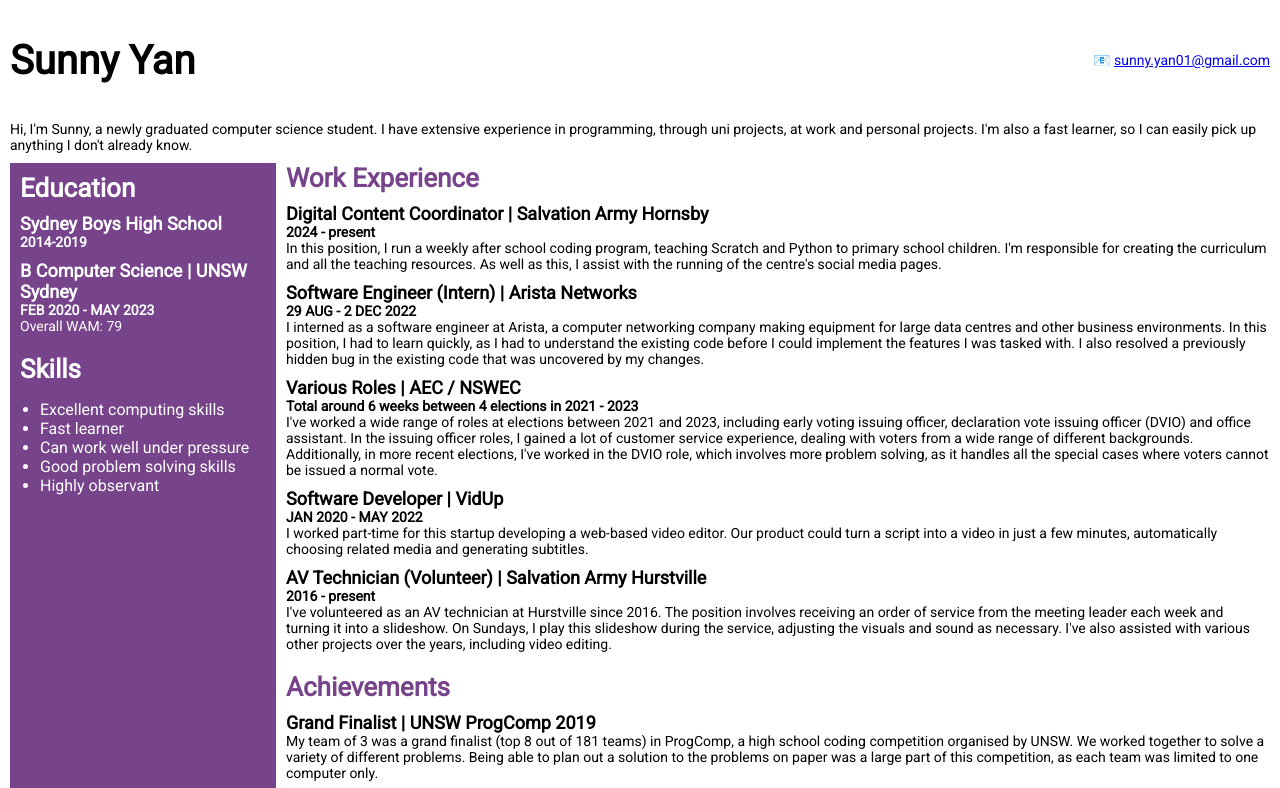
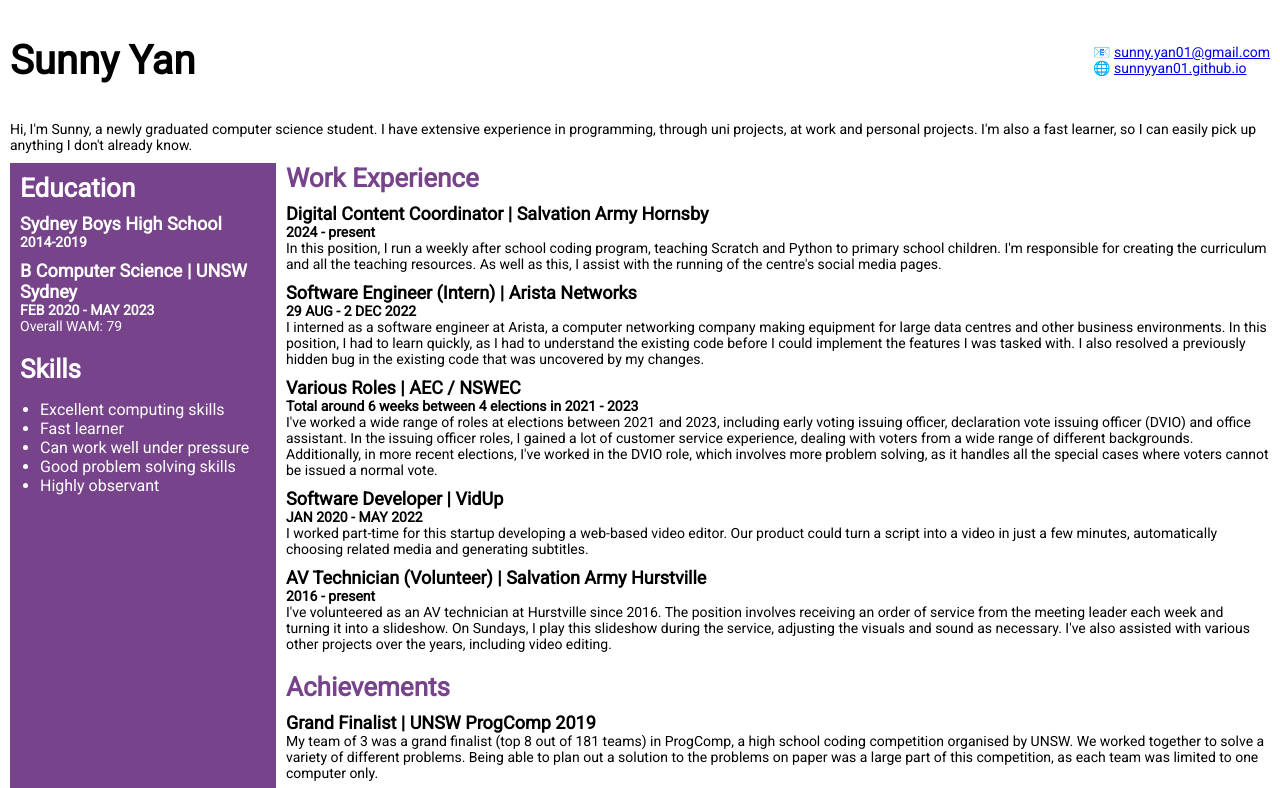
Before and after one commit to sunnyyan01/sunnyyan01.github.io, a plain HTML site: page resume/general.html in a window 1280 px wide. Shown: the top 788 px of the page. Drawn offline with Linux system fonts and the light colour scheme.

Commit message:
Add website to resume

```diff
--- a/resume/general.html
+++ b/resume/general.html
@@ -14,6 +14,7 @@
         <h1 class="name">Sunny Yan</h1>
         <div class="contact-block">
             <p>📧 <a href="mailto:sunny.yan01@gmail.com">sunny.yan01@gmail.com</a></p>
+            <p>🌐 <a href="https://sunnyyan01.github.io">sunnyyan01.github.io</a></p>
         </div>
     </div>
 
```
Also changed, not shown: resume/software.html (+1 -0 lines).
